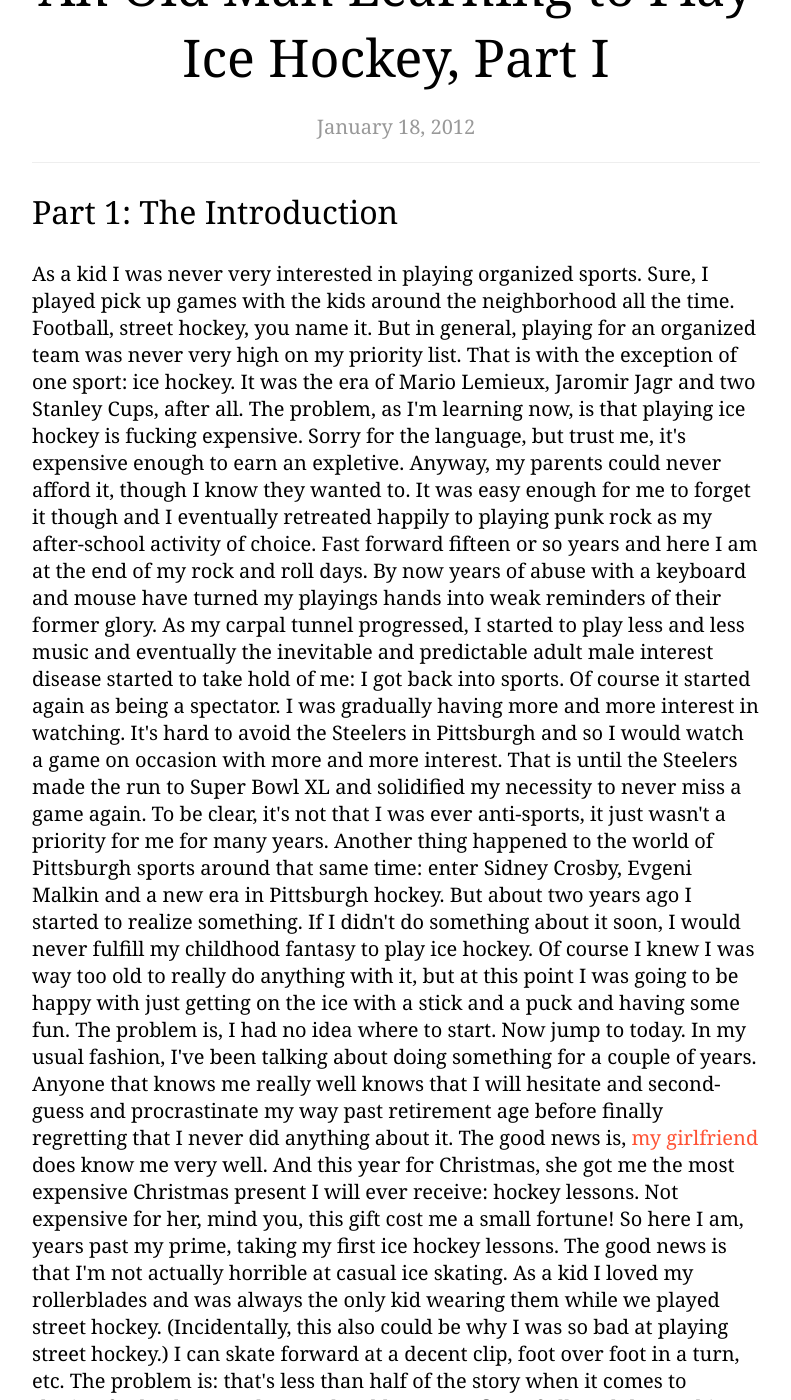
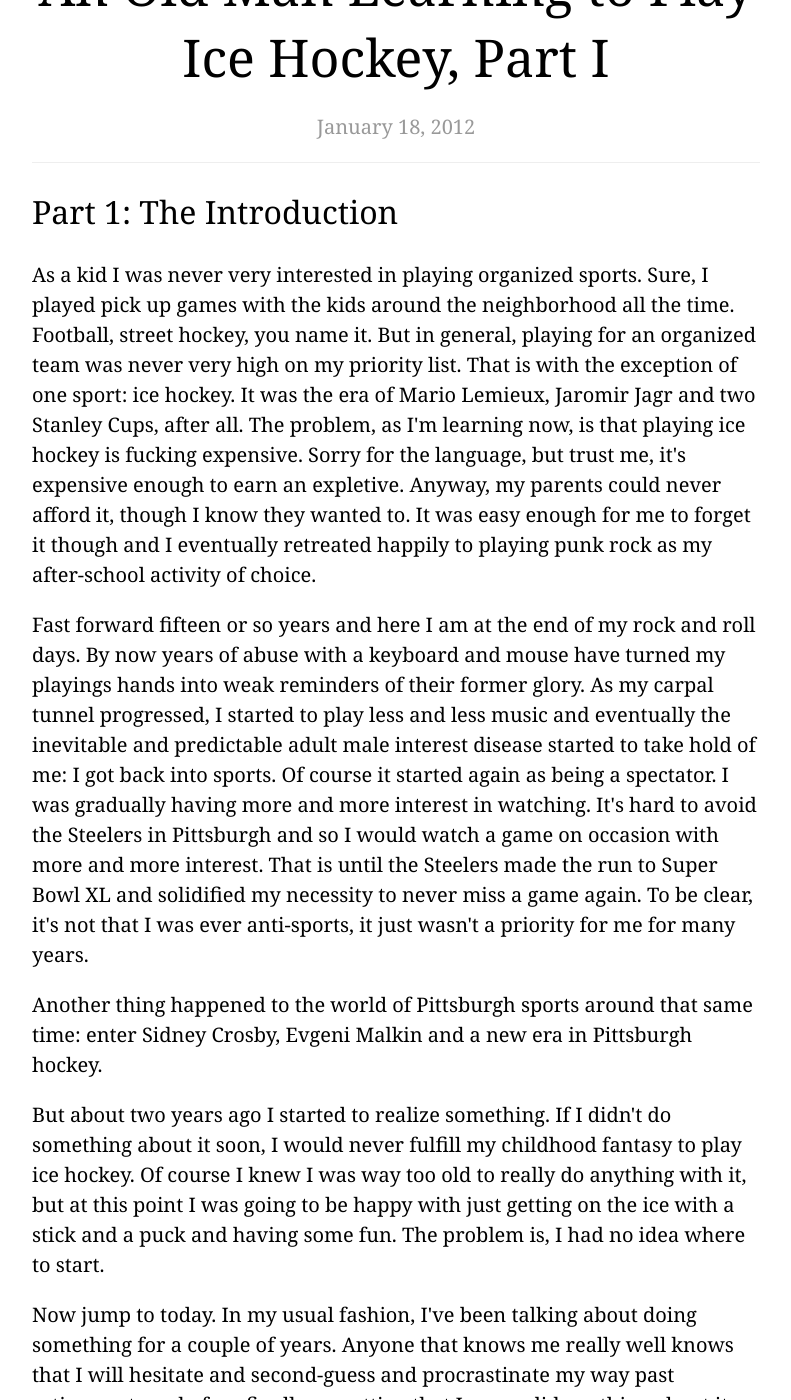
Before and after one commit to jonathandean/jonathandean.github.io, a Jekyll site: the page built from _posts/2012-01-18-an-old-man-learning-to-play-ice-hockey-part-i.html, in a window 1280 px wide and 1400 px high, scrolled down 260 px. Shown: the whole window, without its empty margins (244-1035 px from the left). Built offline with Jekyll 4.4.1, drawn with Linux system fonts in a browser that asks for light colours; some of the changed lines change nothing that is shown; some of the changed text lies outside the part shown.

Commit message:
format post with proper html

```diff
--- a/_posts/2012-01-18-an-old-man-learning-to-play-ice-hockey-part-i.html
+++ b/_posts/2012-01-18-an-old-man-learning-to-play-ice-hockey-part-i.html
@@ -8,23 +8,16 @@ tags:
 status: publish
 type: post
 published: true
-meta:
-  aktt_notify_twitter: 'yes'
-  _edit_last: '1'
-  Hide SexyBookmarks: '0'
-  Hide OgTags: '0'
-  aktt_tweeted: '1'
-  _social_aggregation_next_run: '1368232529'
 ---
 <h2>Part 1: The Introduction</h2>
-As a kid I was never very interested in playing organized sports. Sure, I played pick up games with the kids around the neighborhood all the time. Football, street hockey, you name it. But in general, playing for an organized team was never very high on my priority list. That is with the exception of one sport: ice hockey. It was the era of Mario Lemieux, Jaromir Jagr and two Stanley Cups, after all. The problem, as I'm learning now, is that playing ice hockey is fucking expensive. Sorry for the language, but trust me, it's expensive enough to earn an expletive. Anyway, my parents could never afford it, though I know they wanted to. It was easy enough for me to forget it though and I eventually retreated happily to playing punk rock as my after-school activity of choice.
+<p>As a kid I was never very interested in playing organized sports. Sure, I played pick up games with the kids around the neighborhood all the time. Football, street hockey, you name it. But in general, playing for an organized team was never very high on my priority list. That is with the exception of one sport: ice hockey. It was the era of Mario Lemieux, Jaromir Jagr and two Stanley Cups, after all. The problem, as I'm learning now, is that playing ice hockey is fucking expensive. Sorry for the language, but trust me, it's expensive enough to earn an expletive. Anyway, my parents could never afford it, though I know they wanted to. It was easy enough for me to forget it though and I eventually retreated happily to playing punk rock as my after-school activity of choice.</p>
 
-Fast forward fifteen or so years <!--more-->and here I am at the end of my rock and roll days. By now years of abuse with a keyboard and mouse have turned my playings hands into weak reminders of their former glory. As my carpal tunnel progressed, I started to play less and less music and eventually the inevitable and predictable adult male interest disease started to take hold of me: I got back into sports. Of course it started again as being a spectator. I was gradually having more and more interest in watching. It's hard to avoid the Steelers in Pittsburgh and so I would watch a game on occasion with more and more interest. That is until the Steelers made the run to Super Bowl XL and solidified my necessity to never miss a game again. To be clear, it's not that I was ever anti-sports, it just wasn't a priority for me for many years.
+<p>Fast forward fifteen or so years and here I am at the end of my rock and roll days. By now years of abuse with a keyboard and mouse have turned my playings hands into weak reminders of their former glory. As my carpal tunnel progressed, I started to play less and less music and eventually the inevitable and predictable adult male interest disease started to take hold of me: I got back into sports. Of course it started again as being a spectator. I was gradually having more and more interest in watching. It's hard to avoid the Steelers in Pittsburgh and so I would watch a game on occasion with more and more interest. That is until the Steelers made the run to Super Bowl XL and solidified my necessity to never miss a game again. To be clear, it's not that I was ever anti-sports, it just wasn't a priority for me for many years.</p>
 
-Another thing happened to the world of Pittsburgh sports around that same time: enter Sidney Crosby, Evgeni Malkin and a new era in Pittsburgh hockey.
+<p>Another thing happened to the world of Pittsburgh sports around that same time: enter Sidney Crosby, Evgeni Malkin and a new era in Pittsburgh hockey.</p>
 
-But about two years ago I started to realize something. If I didn't do something about it soon, I would never fulfill my childhood fantasy to play ice hockey. Of course I knew I was way too old to really do anything with it, but at this point I was going to be happy with just getting on the ice with a stick and a puck and having some fun. The problem is, I had no idea where to start.
+<p>But about two years ago I started to realize something. If I didn't do something about it soon, I would never fulfill my childhood fantasy to play ice hockey. Of course I knew I was way too old to really do anything with it, but at this point I was going to be happy with just getting on the ice with a stick and a puck and having some fun. The problem is, I had no idea where to start.</p>
 
-Now jump to today. In my usual fashion, I've been talking about doing something for a couple of years. Anyone that knows me really well knows that I will hesitate and second-guess and procrastinate my way past retirement age before finally regretting that I never did anything about it. The good news is, <a title="hello, swooning" href="http://helloswooning.com">my girlfriend</a> does know me very well. And this year for Christmas, she got me the most expensive Christmas present I will ever receive: hockey lessons. Not expensive for her, mind you, this gift cost me a small fortune!
+<p>Now jump to today. In my usual fashion, I've been talking about doing something for a couple of years. Anyone that knows me really well knows that I will hesitate and second-guess and procrastinate my way past retirement age before finally regretting that I never did anything about it. The good news is, <a title="hello, swooning" href="http://helloswooning.com">my girlfriend</a> does know me very well. And this year for Christmas, she got me the most expensive Christmas present I will ever receive: hockey lessons. Not expensive for her, mind you, this gift cost me a small fortune!</p>
 
-So here I am, years past my prime, taking my first ice hockey lessons. The good news is that I'm not actually horrible at casual ice skating. As a kid I loved my rollerblades and was always the only kid wearing them while we played street hockey. (Incidentally, this also could be why I was so bad at playing street hockey.) I can skate forward at a decent clip, foot over foot in a turn, etc. The problem is: that's less than half of the story when it comes to skating for hockey. You have to be able to stop, first of all, and that's a big problem for me. And not only stop in one direction but either way you are facing. You don't really want to have your back to the puck when you pull up on it because you can only stop on your right leg, right? And skate backwards. I can sort of do this in the way a dog can sort of walk on it's hind legs when it begs for a treat. It's slow, awkward and completely unnatural. Clearly, I have some work to do.
+<p>So here I am, years past my prime, taking my first ice hockey lessons. The good news is that I'm not actually horrible at casual ice skating. As a kid I loved my rollerblades and was always the only kid wearing them while we played street hockey. (Incidentally, this also could be why I was so bad at playing street hockey.) I can skate forward at a decent clip, foot over foot in a turn, etc. The problem is: that's less than half of the story when it comes to skating for hockey. You have to be able to stop, first of all, and that's a big problem for me. And not only stop in one direction but either way you are facing. You don't really want to have your back to the puck when you pull up on it because you can only stop on your right leg, right? And skate backwards. I can sort of do this in the way a dog can sort of walk on it's hind legs when it begs for a treat. It's slow, awkward and completely unnatural. Clearly, I have some work to do.</p>
```
